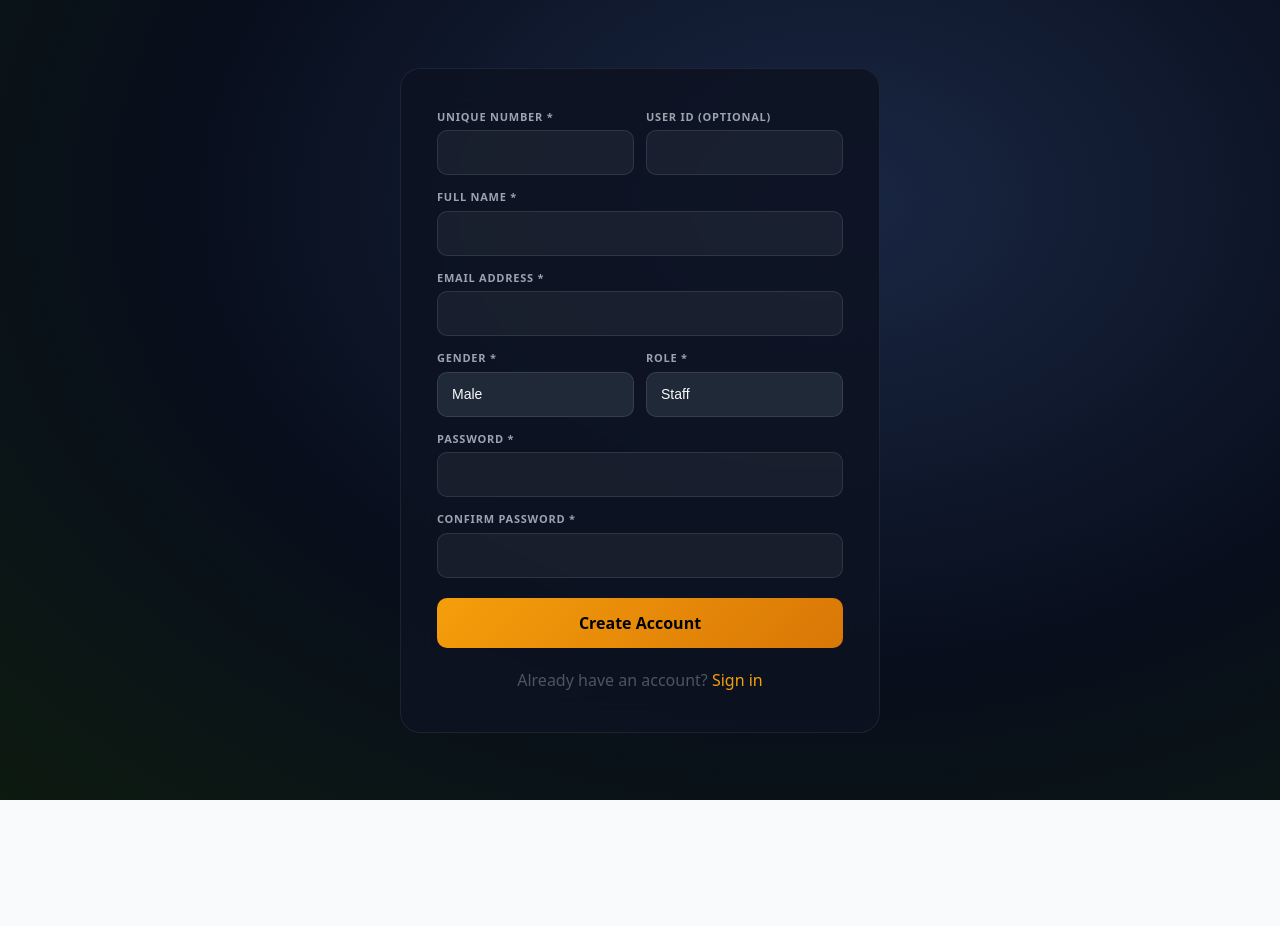
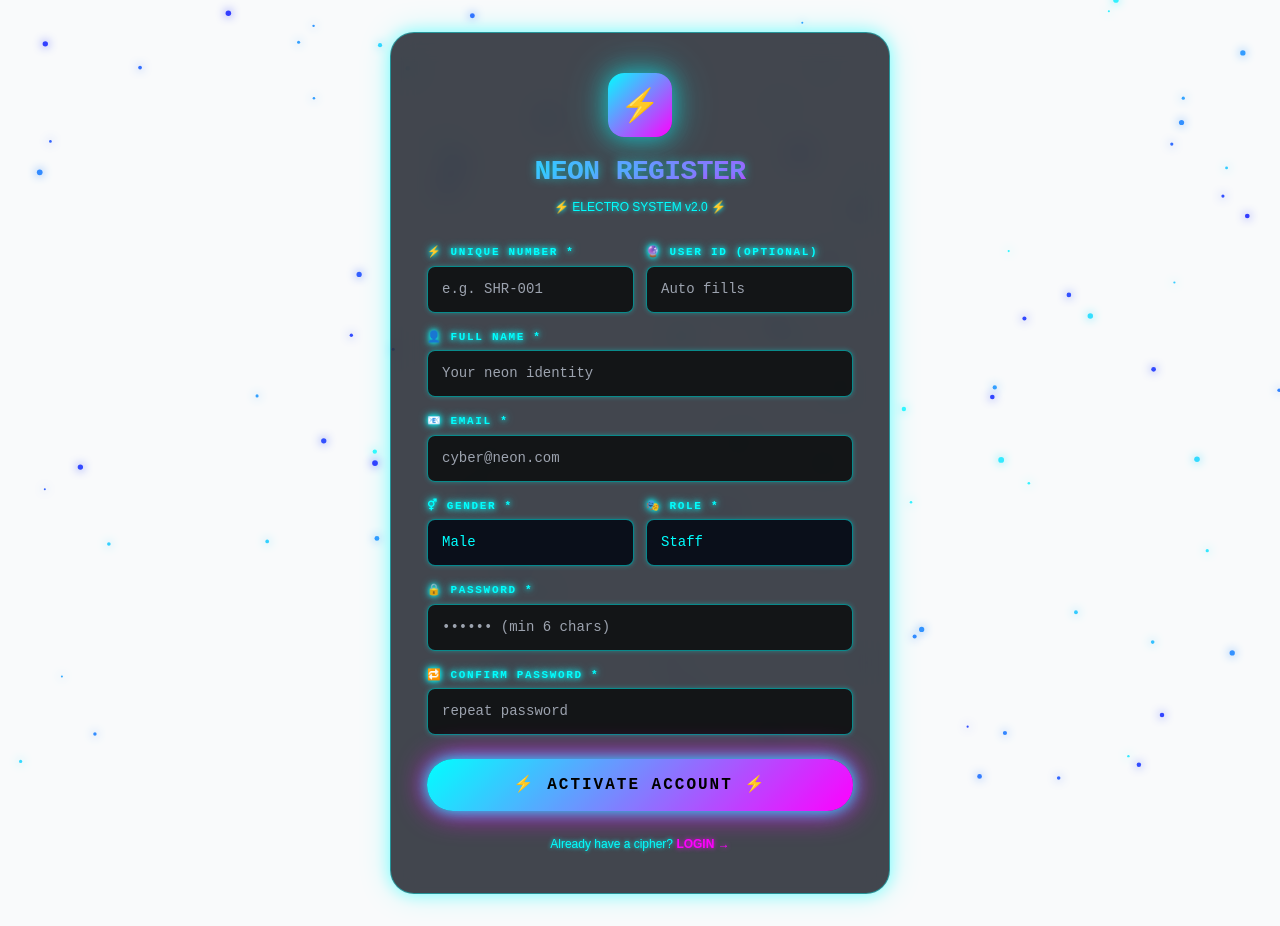
Before and after one commit to simplihan/Safari-Inventory-HRM, a React (Vite) app: page /register in a window 1280 px wide. Before the commit the page ends 800 px from the top, so only its background shows below. Built offline with nearby package versions, Linux system fonts and the light colour scheme.

Commit message:
Update Register.jsx

```diff
--- a/src/components/Register.jsx
+++ b/src/components/Register.jsx
@@ -1,12 +1,20 @@
-import { useRef, useState, useEffect, memo } from 'react'
+import { useRef, useState, memo, useEffect } from 'react'
 import { useAuth } from '../contexts/AuthContext'
 import { Link, useNavigate } from 'react-router-dom'
 import toast from 'react-hot-toast'
 
-const Label = ({ children }) => (
+// Neon Label Component
+const NeonLabel = ({ children }) => (
   <label style={{
-    color: '#9CA3AF', fontSize: 11, fontWeight: 600, display: 'block',
-    marginBottom: 5, textTransform: 'uppercase', letterSpacing: '0.07em',
+    color: '#0ff',
+    fontSize: 11,
+    fontWeight: 600,
+    display: 'block',
+    marginBottom: 5,
+    textTransform: 'uppercase',
+    letterSpacing: '0.15em',
+    textShadow: '0 0 5px #0ff, 0 0 10px #0ff',
+    fontFamily: "'Orbitron', 'DM Sans', monospace",
   }}>{children}</label>
 )
 
@@ -18,7 +26,6 @@ export default memo(function Register() {
   const navigate = useNavigate()
   const [isLoading, setIsLoading] = useState(false)
 
-  // All form values live only in refs
   const refs = {
     uniqueNumber: useRef(),
     customUserId: useRef(),
@@ -30,10 +37,8 @@ export default memo(function Register() {
     confirmPassword: useRef(),
   }
 
-  // Submit handler – validates once at the end
   const handleSubmit = async (e) => {
     e.preventDefault()
-
     const get = (field) => refs[field]?.current?.value || ''
     const data = {
       uniqueNumber: get('uniqueNumber'),
@@ -46,7 +51,6 @@ export default memo(function Register() {
       customUserId: get('customUserId'),
     }
 
-    // One-time validation
     if (!data.uniqueNumber) return toast.error('Unique number required')
     if (!data.fullName) return toast.error('Full name required')
     if (!data.email.includes('@')) return toast.error('Valid email required')
@@ -59,7 +63,7 @@ export default memo(function Register() {
         ...data,
         customUserId: data.customUserId || data.uniqueNumber,
       })
-      toast.success('Account created! Please verify your email.')
+      toast.success('Account created! Verify your email.')
       navigate('/login')
     } catch (err) {
       toast.error(err.message)
@@ -68,105 +72,243 @@ export default memo(function Register() {
     }
   }
 
-  // Styles (static, no re‑creation)
-  const inputStyle = {
-    background: 'rgba(255,255,255,0.05)',
-    border: '1px solid rgba(255,255,255,0.1)',
-    borderRadius: 10,
-    padding: '11px 14px',
-    color: '#FFFFFF',
+  // Dynamic particle background effect
+  useEffect(() => {
+    const canvas = document.getElementById('neon-bg')
+    if (!canvas) return
+    const ctx = canvas.getContext('2d')
+    let animationId
+    let particles = []
+
+    const resize = () => {
+      canvas.width = window.innerWidth
+      canvas.height = window.innerHeight
+    }
+    window.addEventListener('resize', resize)
+    resize()
+
+    class Particle {
+      constructor() {
+        this.x = Math.random() * canvas.width
+        this.y = Math.random() * canvas.height
+        this.size = Math.random() * 2 + 1
+        this.speedX = (Math.random() - 0.5) * 1.5
+        this.speedY = (Math.random() - 0.5) * 1.5
+        this.color = `hsl(${Math.random() * 60 + 180}, 100%, 60%)` // cyan/blue/neon green
+      }
+      update() {
+        this.x += this.speedX
+        this.y += this.speedY
+        if (this.x < 0) this.x = canvas.width
+        if (this.x > canvas.width) this.x = 0
+        if (this.y < 0) this.y = canvas.height
+        if (this.y > canvas.height) this.y = 0
+      }
+      draw() {
+        ctx.beginPath()
+        ctx.arc(this.x, this.y, this.size, 0, Math.PI * 2)
+        ctx.fillStyle = this.color
+        ctx.shadowBlur = 10
+        ctx.shadowColor = this.color
+        ctx.fill()
+      }
+    }
+
+    for (let i = 0; i < 100; i++) particles.push(new Particle())
+
+    const animate = () => {
+      ctx.clearRect(0, 0, canvas.width, canvas.height)
+      ctx.shadowBlur = 0
+      particles.forEach(p => {
+        p.update()
+        p.draw()
+      })
+      animationId = requestAnimationFrame(animate)
+    }
+    animate()
+
+    return () => {
+      cancelAnimationFrame(animationId)
+      window.removeEventListener('resize', resize)
+    }
+  }, [])
+
+  const neonInputStyle = (hasError = false) => ({
+    background: 'rgba(0, 0, 0, 0.7)',
+    border: hasError ? '1px solid #f0f' : '1px solid rgba(0, 255, 255, 0.5)',
+    borderRadius: 8,
+    padding: '12px 14px',
+    color: '#0ff',
     fontSize: 14,
     outline: 'none',
     width: '100%',
     boxSizing: 'border-box',
-    fontFamily: "'DM Sans', sans-serif",
-  }
+    fontFamily: "'Share Tech Mono', 'DM Sans', monospace",
+    transition: 'all 0.2s ease',
+    boxShadow: hasError ? '0 0 10px #f0f' : '0 0 5px rgba(0, 255, 255, 0.3)',
+  })
 
-  const selectStyle = {
-    ...inputStyle,
+  const neonSelectStyle = {
+    ...neonInputStyle(),
     appearance: 'none',
-    background: '#1F2937',
-    color: '#F9FAFB',
+    background: '#0a0f1a',
+    color: '#0ff',
     cursor: 'pointer',
   }
 
   return (
+    <>
+      {/* Canvas for particles */}
+      <canvas id="neon-bg" style={{ position: 'fixed', top: 0, left: 0, width: '100%', height: '100%', zIndex: 0 }} />
+
       <div style={{
-      minHeight: '100vh', display: 'flex', alignItems: 'center', justifyContent: 'center',
-      background: 'radial-gradient(ellipse at 65% 25%, #1a2744 0%, #080e1c 55%, #0d1a10 100%)',
+        minHeight: '100vh',
+        display: 'flex',
+        alignItems: 'center',
+        justifyContent: 'center',
+        position: 'relative',
+        zIndex: 1,
         padding: '32px 20px',
+        fontFamily: "'Orbitron', 'DM Sans', sans-serif",
       }}>
+        {/* Neon card with animated border glow */}
         <div style={{
-        background: 'rgba(13, 19, 33, 0.88)', backdropFilter: 'blur(20px)',
-        border: '1px solid rgba(255,255,255,0.07)', borderRadius: 20,
-        padding: '40px 36px', width: '100%', maxWidth: 480,
+          background: 'rgba(5, 10, 20, 0.75)',
+          backdropFilter: 'blur(12px)',
+          borderRadius: 24,
+          border: '1px solid rgba(0, 255, 255, 0.3)',
+          boxShadow: '0 0 20px rgba(0, 255, 255, 0.3), 0 0 40px rgba(0, 255, 255, 0.2), inset 0 0 20px rgba(0, 255, 255, 0.05)',
+          padding: '40px 36px',
+          width: '100%',
+          maxWidth: 500,
+          transition: 'box-shadow 0.3s ease',
+          animation: 'pulseGlow 3s infinite alternate',
         }}>
-        <form onSubmit={handleSubmit} style={{ display: 'flex', flexDirection: 'column', gap: 14 }}>
-          {/* Row: Unique Number + User ID */}
+          <style>{`
+            @keyframes pulseGlow {
+              0% { box-shadow: 0 0 10px rgba(0, 255, 255, 0.3), 0 0 20px rgba(0, 255, 255, 0.2); border-color: rgba(0, 255, 255, 0.3); }
+              100% { box-shadow: 0 0 30px rgba(0, 255, 255, 0.7), 0 0 60px rgba(0, 255, 255, 0.5); border-color: rgba(0, 255, 255, 0.8); }
+            }
+            @keyframes textPulse {
+              0% { text-shadow: 0 0 2px #0ff, 0 0 5px #0ff; }
+              100% { text-shadow: 0 0 8px #0ff, 0 0 15px #0ff; }
+            }
+            input:focus, select:focus {
+              border-color: #f0f !important;
+              box-shadow: 0 0 15px #f0f !important;
+              color: #fff !important;
+            }
+            button:hover {
+              transform: scale(1.02);
+              filter: brightness(1.1);
+            }
+          `}</style>
+
+          {/* Brand with neon flicker */}
+          <div style={{ textAlign: 'center', marginBottom: 28 }}>
+            <div style={{
+              width: 64, height: 64, borderRadius: 16, margin: '0 auto 14px', fontSize: 32,
+              background: 'linear-gradient(135deg, #0ff, #f0f)',
+              boxShadow: '0 0 20px #0ff, 0 0 40px #f0f',
+              display: 'flex', alignItems: 'center', justifyContent: 'center',
+              animation: 'pulseGlow 1.5s infinite alternate',
+            }}>⚡</div>
+            <h1 style={{
+              fontFamily: "'Orbitron', monospace",
+              fontSize: 28,
+              fontWeight: 800,
+              background: 'linear-gradient(135deg, #0ff, #f0f)',
+              WebkitBackgroundClip: 'text',
+              backgroundClip: 'text',
+              color: 'transparent',
+              margin: 0,
+              letterSpacing: '-0.02em',
+              textShadow: '0 0 10px rgba(0,255,255,0.5)',
+            }}>NEON REGISTER</h1>
+            <p style={{ color: '#0ff', fontSize: 12, marginTop: 5, textShadow: '0 0 5px #0ff' }}>⚡ ELECTRO SYSTEM v2.0 ⚡</p>
+          </div>
+
+          <form onSubmit={handleSubmit} style={{ display: 'flex', flexDirection: 'column', gap: 16 }}>
+            {/* Row Unique + User ID */}
             <div style={{ display: 'grid', gridTemplateColumns: '1fr 1fr', gap: 12 }}>
               <div>
-              <Label>Unique Number *</Label>
-              <input type="text" ref={refs.uniqueNumber} style={inputStyle} />
+                <NeonLabel>⚡ UNIQUE NUMBER *</NeonLabel>
+                <input type="text" ref={refs.uniqueNumber} style={neonInputStyle()} placeholder="e.g. SHR-001" />
               </div>
               <div>
-              <Label>User ID (optional)</Label>
-              <input type="text" ref={refs.customUserId} style={inputStyle} />
+                <NeonLabel>🔮 USER ID (optional)</NeonLabel>
+                <input type="text" ref={refs.customUserId} style={neonInputStyle()} placeholder="Auto fills" />
               </div>
             </div>
 
             {/* Full Name */}
             <div>
-            <Label>Full Name *</Label>
-            <input type="text" ref={refs.fullName} style={inputStyle} />
+              <NeonLabel>👤 FULL NAME *</NeonLabel>
+              <input type="text" ref={refs.fullName} style={neonInputStyle()} placeholder="Your neon identity" />
             </div>
 
             {/* Email */}
             <div>
-            <Label>Email Address *</Label>
-            <input type="email" ref={refs.email} style={inputStyle} />
+              <NeonLabel>📧 EMAIL *</NeonLabel>
+              <input type="email" ref={refs.email} style={neonInputStyle()} placeholder="cyber@neon.com" />
             </div>
 
             {/* Gender + Role */}
             <div style={{ display: 'grid', gridTemplateColumns: '1fr 1fr', gap: 12 }}>
               <div>
-              <Label>Gender *</Label>
-              <select ref={refs.gender} style={selectStyle} defaultValue="Male">
+                <NeonLabel>⚥ GENDER *</NeonLabel>
+                <select ref={refs.gender} style={neonSelectStyle} defaultValue="Male">
                   {GENDERS.map(g => <option key={g} value={g}>{g}</option>)}
                 </select>
               </div>
               <div>
-              <Label>Role *</Label>
-              <select ref={refs.role} style={selectStyle} defaultValue="Staff">
+                <NeonLabel>🎭 ROLE *</NeonLabel>
+                <select ref={refs.role} style={neonSelectStyle} defaultValue="Staff">
                   {ROLES.map(r => <option key={r} value={r}>{r}</option>)}
                 </select>
               </div>
             </div>
 
-          {/* Password + Confirm */}
+            {/* Password */}
             <div>
-            <Label>Password *</Label>
-            <input type="password" ref={refs.password} style={inputStyle} />
+              <NeonLabel>🔒 PASSWORD *</NeonLabel>
+              <input type="password" ref={refs.password} style={neonInputStyle()} placeholder="•••••• (min 6 chars)" />
             </div>
+
             <div>
-            <Label>Confirm Password *</Label>
-            <input type="password" ref={refs.confirmPassword} style={inputStyle} />
+              <NeonLabel>🔁 CONFIRM PASSWORD *</NeonLabel>
+              <input type="password" ref={refs.confirmPassword} style={neonInputStyle()} placeholder="repeat password" />
             </div>
 
             <button type="submit" disabled={isLoading} style={{
-            background: isLoading ? 'rgba(245,158,11,0.35)' : 'linear-gradient(135deg, #F59E0B, #D97706)',
-            color: isLoading ? 'rgba(0,0,0,0.4)' : '#000',
-            fontWeight: 700, padding: '13px', borderRadius: 10, border: 'none',
-            cursor: isLoading ? 'not-allowed' : 'pointer', marginTop: 6,
+              background: 'linear-gradient(135deg, #0ff, #f0f)',
+              color: '#000',
+              fontWeight: 800,
+              fontSize: 16,
+              padding: '14px',
+              borderRadius: 40,
+              border: 'none',
+              cursor: isLoading ? 'not-allowed' : 'pointer',
+              marginTop: 8,
+              fontFamily: "'Orbitron', monospace",
+              letterSpacing: '2px',
+              textTransform: 'uppercase',
+              transition: 'all 0.2s',
+              boxShadow: '0 0 15px #0ff, 0 0 30px #f0f',
+              opacity: isLoading ? 0.6 : 1,
             }}>
-            {isLoading ? 'Creating account...' : 'Create Account'}
+              {isLoading ? '⚡ CHARGING... ⚡' : '⚡ ACTIVATE ACCOUNT ⚡'}
             </button>
           </form>
 
-        <p style={{ textAlign: 'center', marginTop: 20, color: '#4B5563' }}>
-          Already have an account?{' '}
-          <Link to="/login" style={{ color: '#F59E0B', textDecoration: 'none' }}>Sign in</Link>
+          <p style={{ textAlign: 'center', marginTop: 24, color: '#0ff', fontSize: 12, textShadow: '0 0 4px #0ff' }}>
+            Already have a cipher?{' '}
+            <Link to="/login" style={{ color: '#f0f', textDecoration: 'none', fontWeight: 'bold', textShadow: '0 0 5px #f0f' }}>
+              LOGIN →
+            </Link>
           </p>
         </div>
       </div>
+    </>
   )
 })
```
Lines whose indentation alone changed are shown as unchanged.
